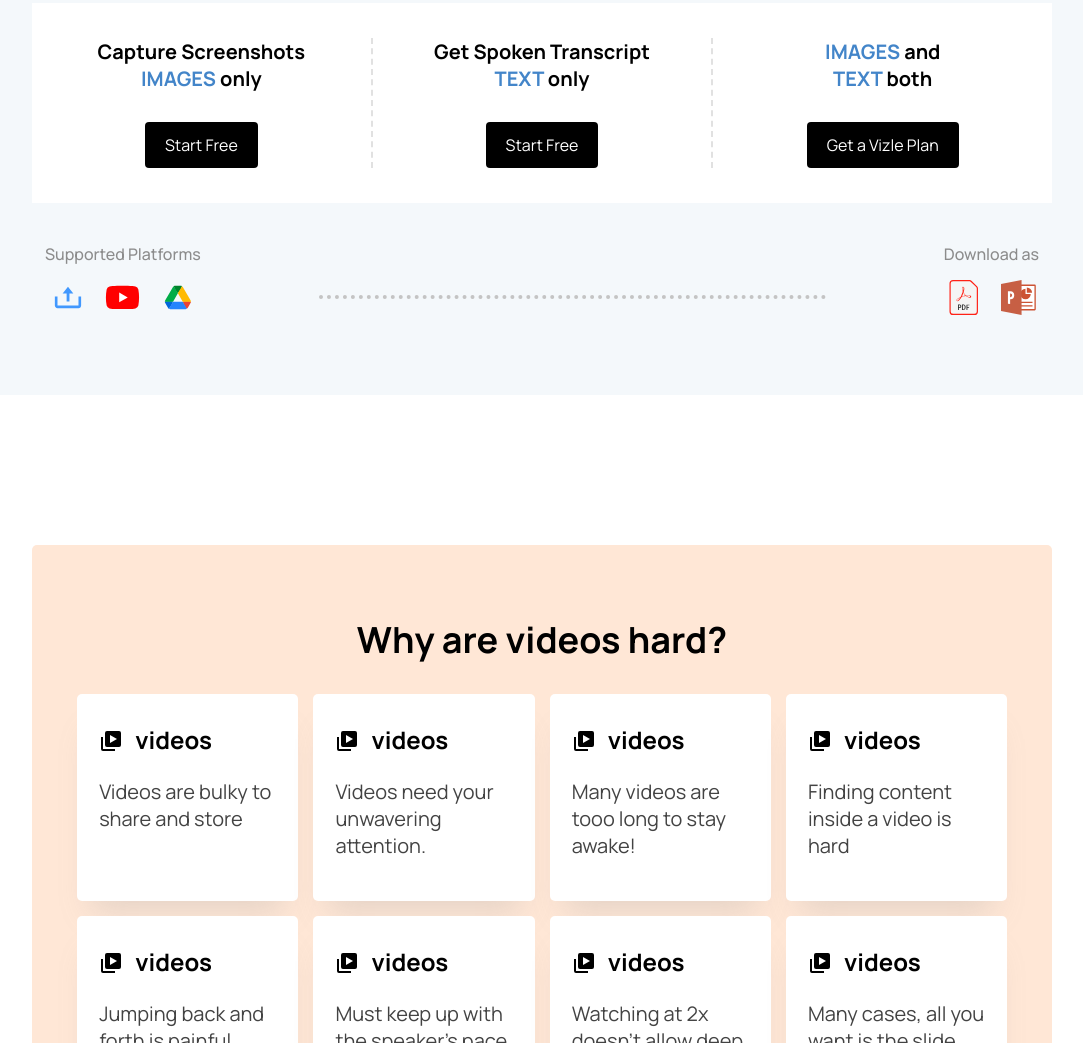
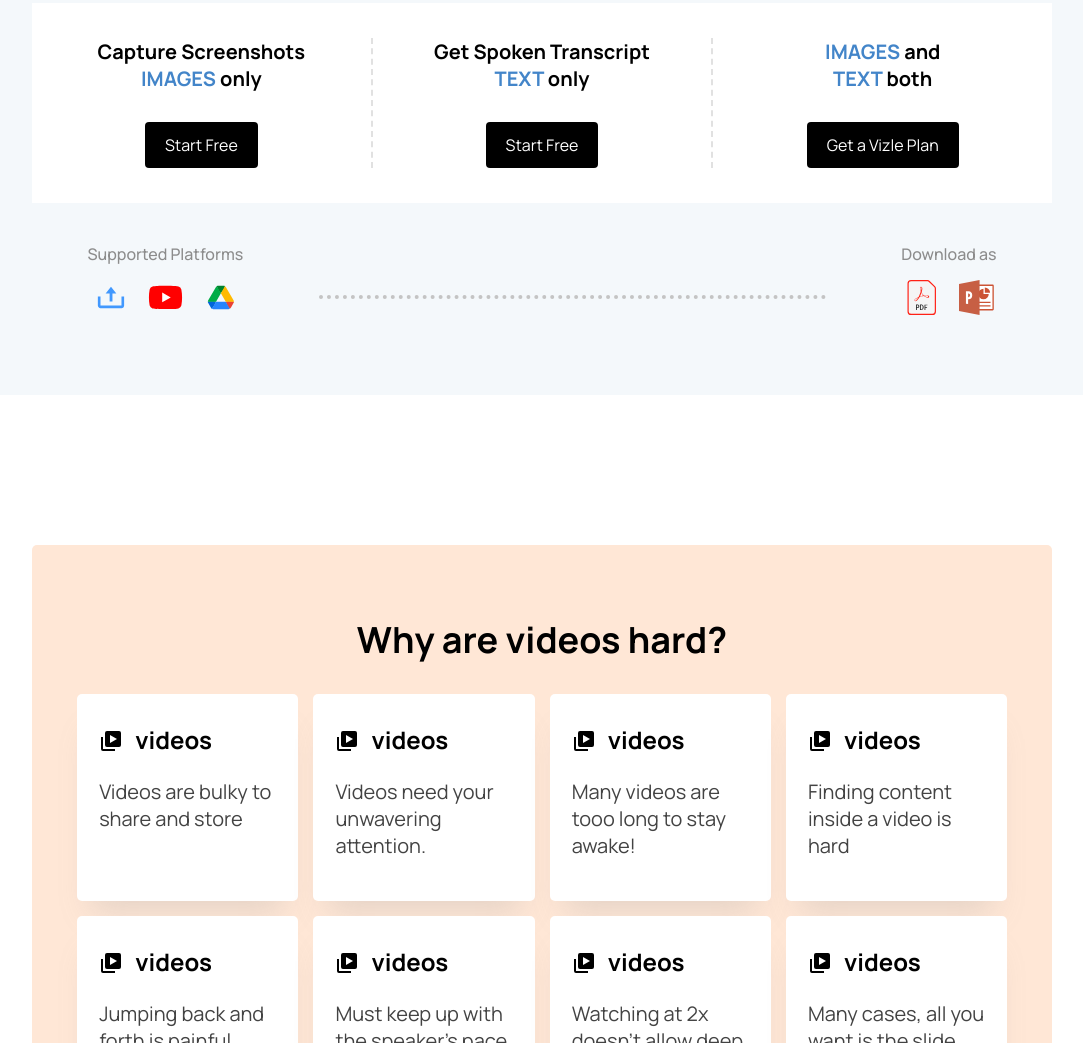
Before and after one commit to nitin2953/vizle, a plain HTML site: page index.html in a window 1280 px wide. Shown: the part 889-1932 px from the top of the page, without its empty margins (98-1181 px from the left). Drawn offline with Linux system fonts and the light colour scheme.

Commit message:
Fixed `max-width`of supported section

```diff
--- a/index.html
+++ b/index.html
@@ -152,7 +152,7 @@
 				</div>
 			</div>
 
-			<div id="convert-footer" class="flex">
+			<div id="convert-footer" class=" wrap flex">
 				<div id="platform" class="flex">
 					<span>Supported Platforms</span>
 					<div class="flex">
--- a/styles/section-2.css
+++ b/styles/section-2.css
@@ -109,7 +109,6 @@
 
 #section-2 #convert-footer {
 	justify-content: space-evenly;
-	width: 100%;
 	gap: 20px;
 }
 
```
